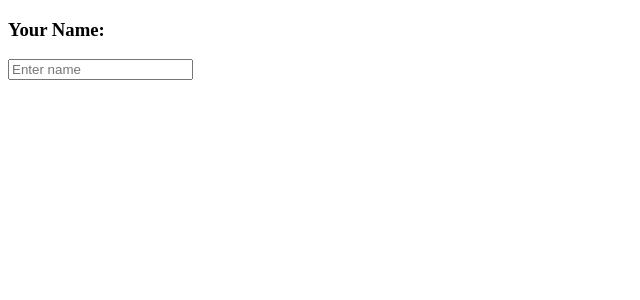
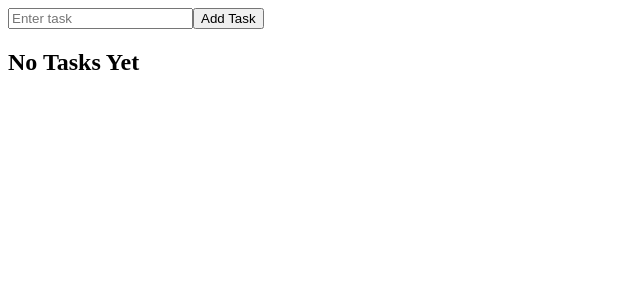
Before and after one commit to Muhammad-Zohaib-42/react-monster-master-class, a React (Vite) app in the folder intro/: page / in a window 1280 px wide. Shown: the top 300 px of the page, without its empty margins (0-640 px from the left). Built offline with nearby package versions, Linux system fonts and the light colour scheme.

Commit message:
develop a todo app using react state

```diff
--- a/intro/src/App.jsx
+++ b/intro/src/App.jsx
@@ -1,20 +1,45 @@
 import React, { useEffect, useState } from 'react'
 
 const App = () => {
-  const [name, setName] = useState(() => {
-    const savedName = localStorage.getItem("name")
-    return savedName ? JSON.parse(savedName) : ""
+  const [tasksData, setTasksData] = useState(() => {
+    const tasks = localStorage.getItem("tasks")
+    return tasks ? JSON.parse(tasks) : []
   })
+  const [task, setTask] = useState("")
 
   useEffect(() => {
-    localStorage.setItem("name", JSON.stringify(name))
-  }, [name])
+    localStorage.setItem("tasks", JSON.stringify(tasksData))
+  }, [tasksData])
+
+  function handleSubmit(e) {
+    e.preventDefault()
+
+    if (!task) alert("task field is required!")
+
+    const newTask = {
+      id: Date.now(),
+      task
+    }
+
+    setTasksData(prev => [...prev, newTask])
+  }
 
   return (
-    <div>
-      <h3>Your Name: {name}</h3>
-      <input type="text" value={name} onChange={e => setName(e.target.value)} placeholder='Enter name' />
-    </div>
+    <main>
+      <form onSubmit={handleSubmit}>
+        <input type="text" placeholder='Enter task' value={task} onChange={e => setTask(e.target.value)} />
+        <button>Add Task</button>
+      </form>
+      <section>
+        {
+          tasksData.length < 1 ? <h1>No Tasks Yet</h1> : <ul>
+            {
+              tasksData.map(taskData => (<li key={taskData.id}>{taskData.task}</li>))
+            }
+          </ul>
+        }
+      </section>
+    </main>
   )
 }
 
```
